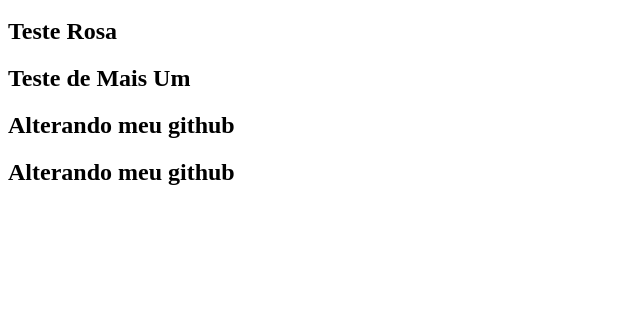
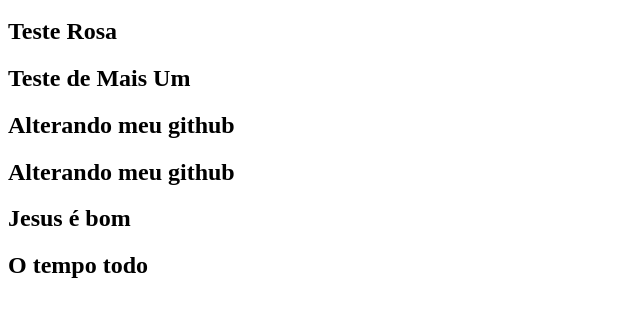
Before and after one commit to RosangelaRS1982/Site-vendas, a plain HTML site: page index.html in a window 1280 px wide. Shown: the part 100-416 px from the top of the page, without its empty margins (0-640 px from the left). Drawn offline with Linux system fonts and the light colour scheme.

Commit message:
alteracao p Jesus

```diff
--- a/index.html
+++ b/index.html
@@ -15,5 +15,8 @@
     <h2>Alterando meu github</h2>
     <h2>Alterando meu github</h2>
 
+    <h2>Jesus é bom</h2>
+    <h2>O tempo todo</h2>
+
 </body>
 </html>
```
